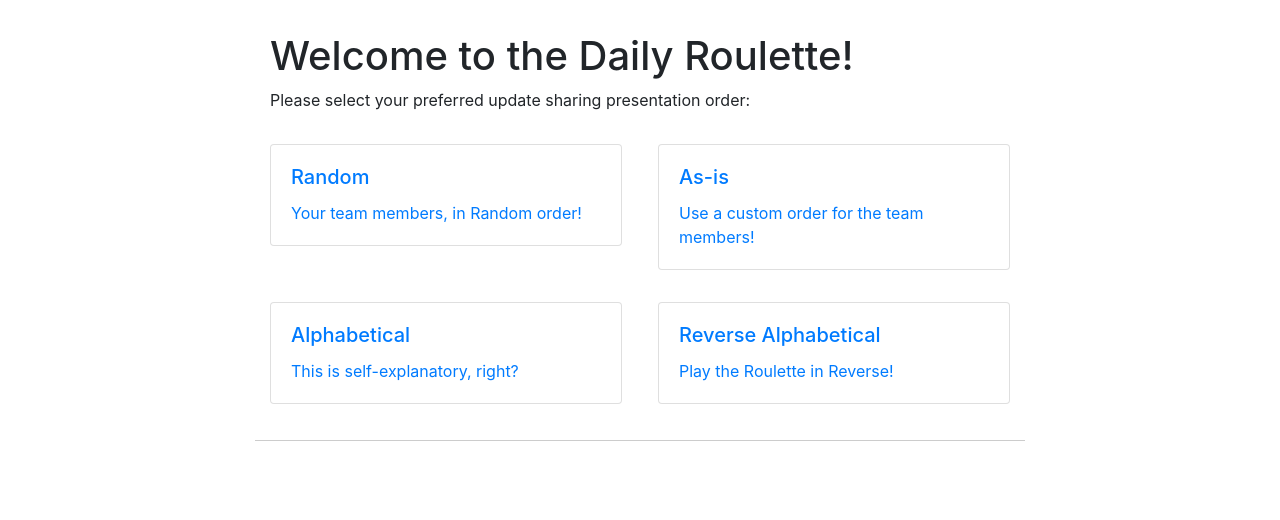
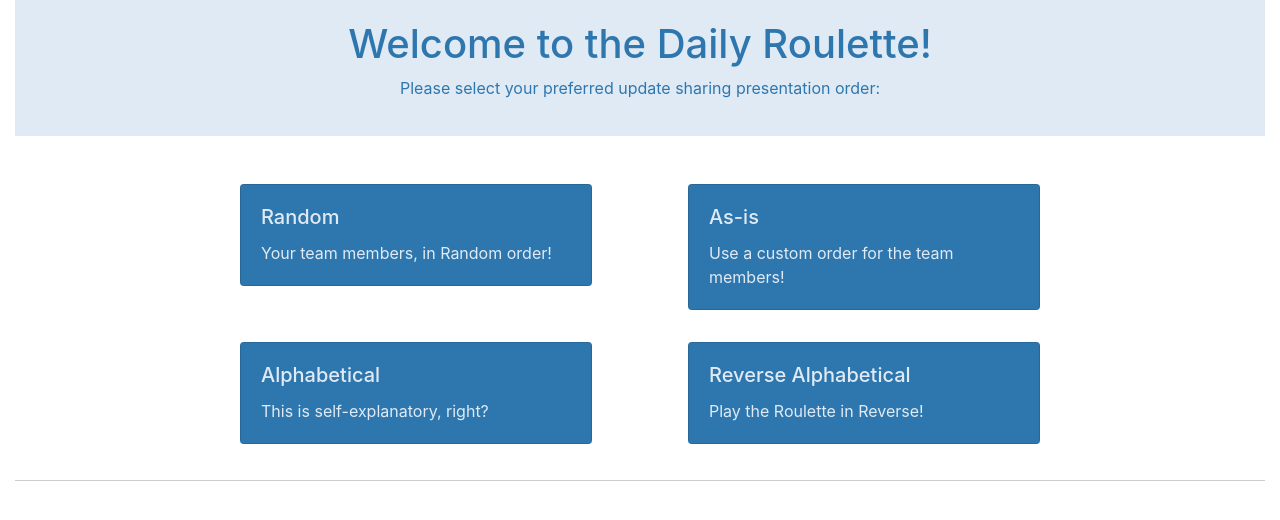
Before and after one commit to separatio/ez-daily, a Next.js app: page / in a window 1280 px wide. Shown: the top 520 px of the page. Built offline with nearby package versions, Linux system fonts and the light colour scheme.

Commit message:
Add color palette and style for header

```diff
--- a/pages/index.jsx
+++ b/pages/index.jsx
@@ -3,16 +3,17 @@ import { Container, Row, Card, Button } from 'react-bootstrap'
 
 export default function Home() {
   return (
-    <Container className="md-container">
+    <Container fluid className="page">
       <Head>
         <title>Daily Roulette</title>
       </Head>
-      <Container>
-        <h1>
+      <Container fluid className="header">
+        <h1 className="title">
           Welcome to the Daily Roulette!
-        </h1>
-        <p>Please select your preferred update sharing presentation order:</p>
-        <Container>
+          </h1>
+          <p className="subtitle">Please select your preferred update sharing presentation order:</p>
+      </Container>
+      <Container className="content">
           <Row className="justify-content-md-between">
             <a href="http://localhost:3000">
               <Card className="sml-card">
@@ -76,7 +77,6 @@ export default function Home() {
               </Card>
             </a>
           </Row>
-        </Container>
       </Container>
 
       <footer className="cntr-footer"></footer>
--- a/style/index.css
+++ b/style/index.css
@@ -1,14 +1,35 @@
 /* ensure all pages have Bootstrap CSS */
 @import '~bootstrap/dist/css/bootstrap.min.css';
 
-.md-container {
+.title, .subtitle {
+  color: #2E77AE;
+}
+
+a:hover {
+  text-decoration: none;
+}
+
+.header {
+  text-align: center;
+  background-color: #E0EAF5;
+  padding-top: 20px;
+  padding-bottom: 20px;
+}
+
+.content {
   max-width: 800px;
   padding-top: 2rem;
 }
 
 .sml-card {
+  background-color: #2E77AE;
+  color: #E0EAF5;
   width: 22rem;
   margin: 1rem 0;
+}
+
+.sml-card:hover {
+  background-color: #0D2137;
 }
 
 .cntr-footer {
```
